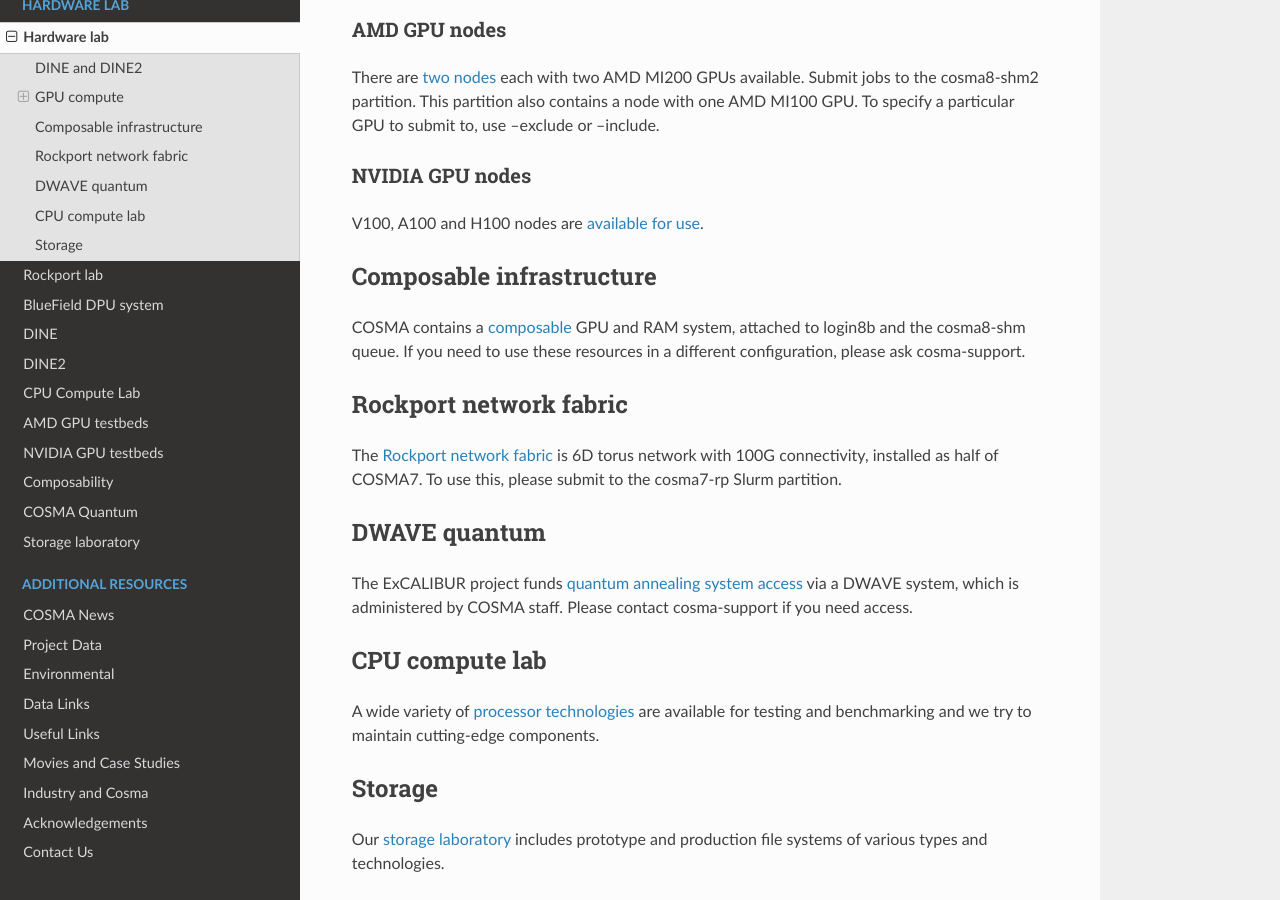
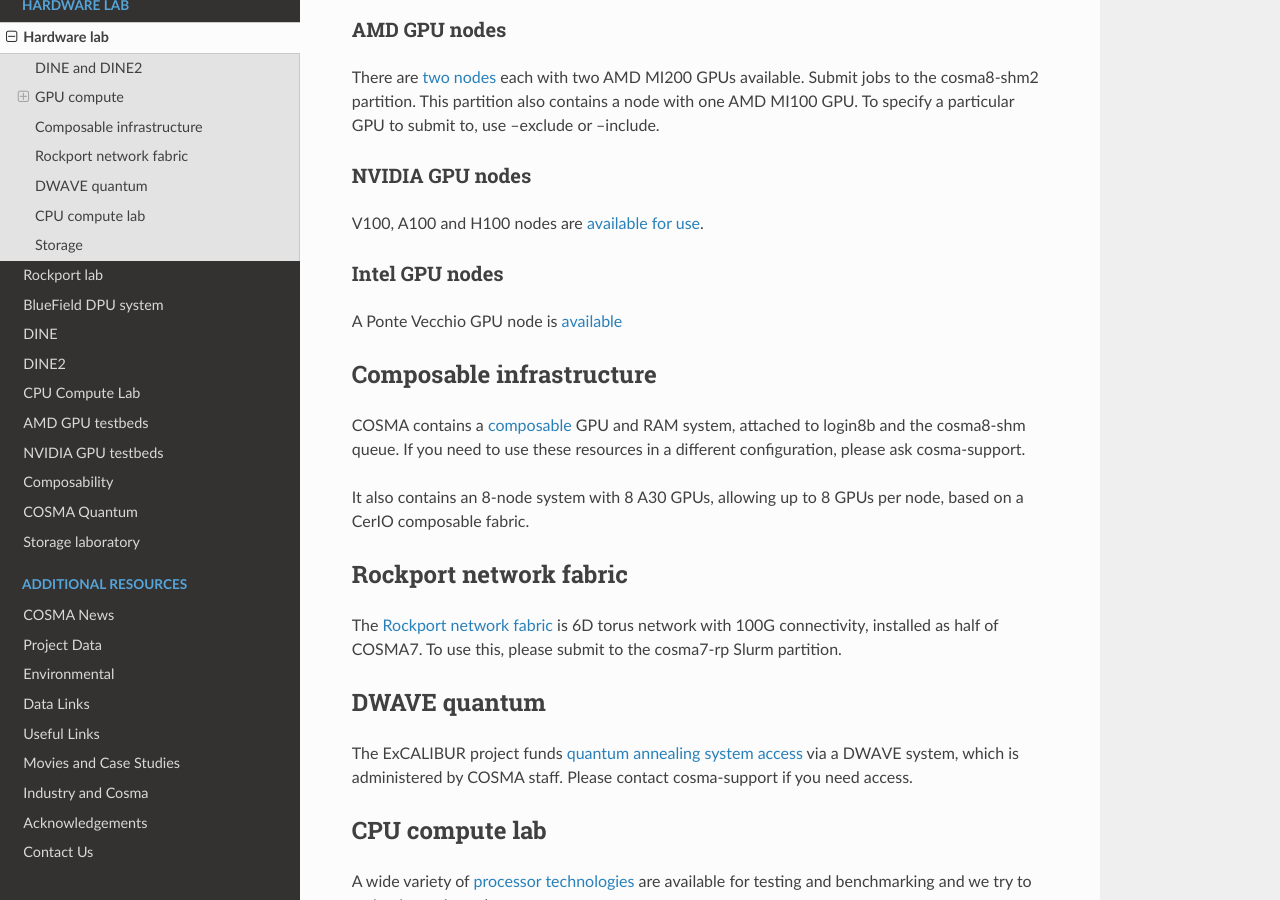
Before and after one commit to agb32/cosmadoc, a Sphinx documentation site: the page built from docs/source/hardwarelab.md, in a window 1280 px wide and 900 px high, scrolled down 616 px. Built offline with Sphinx 7.4.7 and the Read the Docs theme 2.0.0, drawn with Linux system fonts in a browser that asks for light colours.

Commit message:
Added new GPU node info

```diff
--- a/docs/source/hardwarelab.md
+++ b/docs/source/hardwarelab.md
@@ -22,9 +22,15 @@
 
 V100, A100 and H100 nodes are [available for use](nvidiagpu.md).
 
+### Intel GPU nodes
+
+A Ponte Vecchio GPU node is [available](gpu.md)
+
 ## Composable infrastructure
 
 COSMA contains a [composable](composable.md) GPU and RAM system, attached to login8b and the cosma8-shm queue.  If you need to use these resources in a different configuration, please ask cosma-support.
+
+It also contains an 8-node system with 8 A30 GPUs, allowing up to 8 GPUs per node, based on a CerIO composable fabric.
 
 ## Rockport network fabric
 
```
Also changed, not shown: docs/source/nvidiagpu.md (+3 -1 lines).
